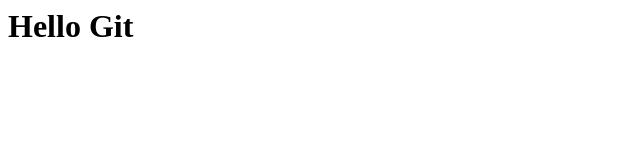
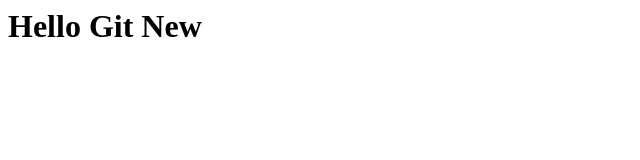
Before and after one commit to Delyamkin/git-sample, a plain HTML site: page index.html in a window 1280 px wide. Shown: the whole page, without its empty margins (0-640 px from the left). Drawn offline with Linux system fonts and the light colour scheme.

Commit message:
Новый коммит

```diff
--- a/index.html
+++ b/index.html
@@ -1 +1 @@
-<h1>Hello Git</h1>
+<h1>Hello Git New</h1>
```
